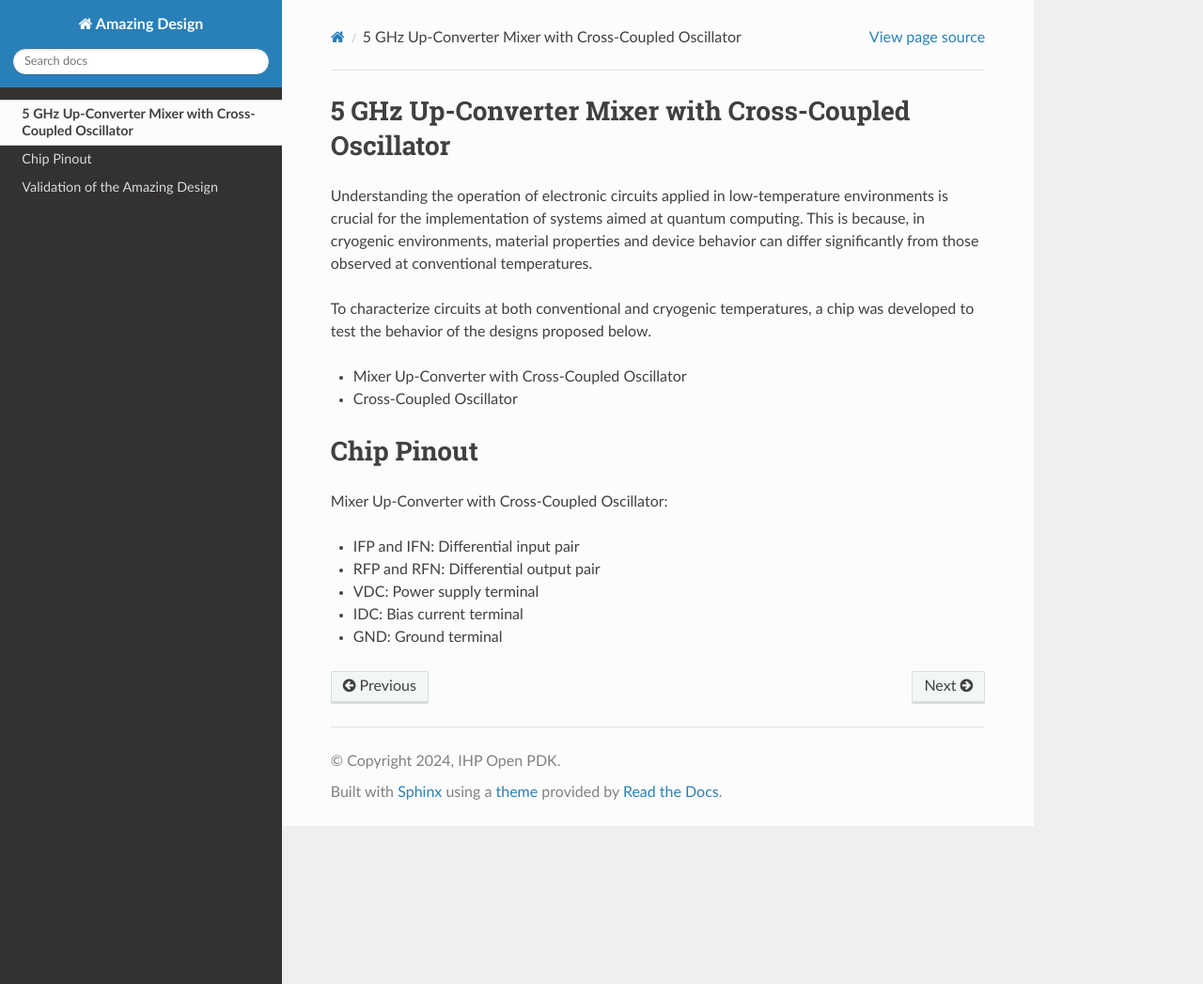
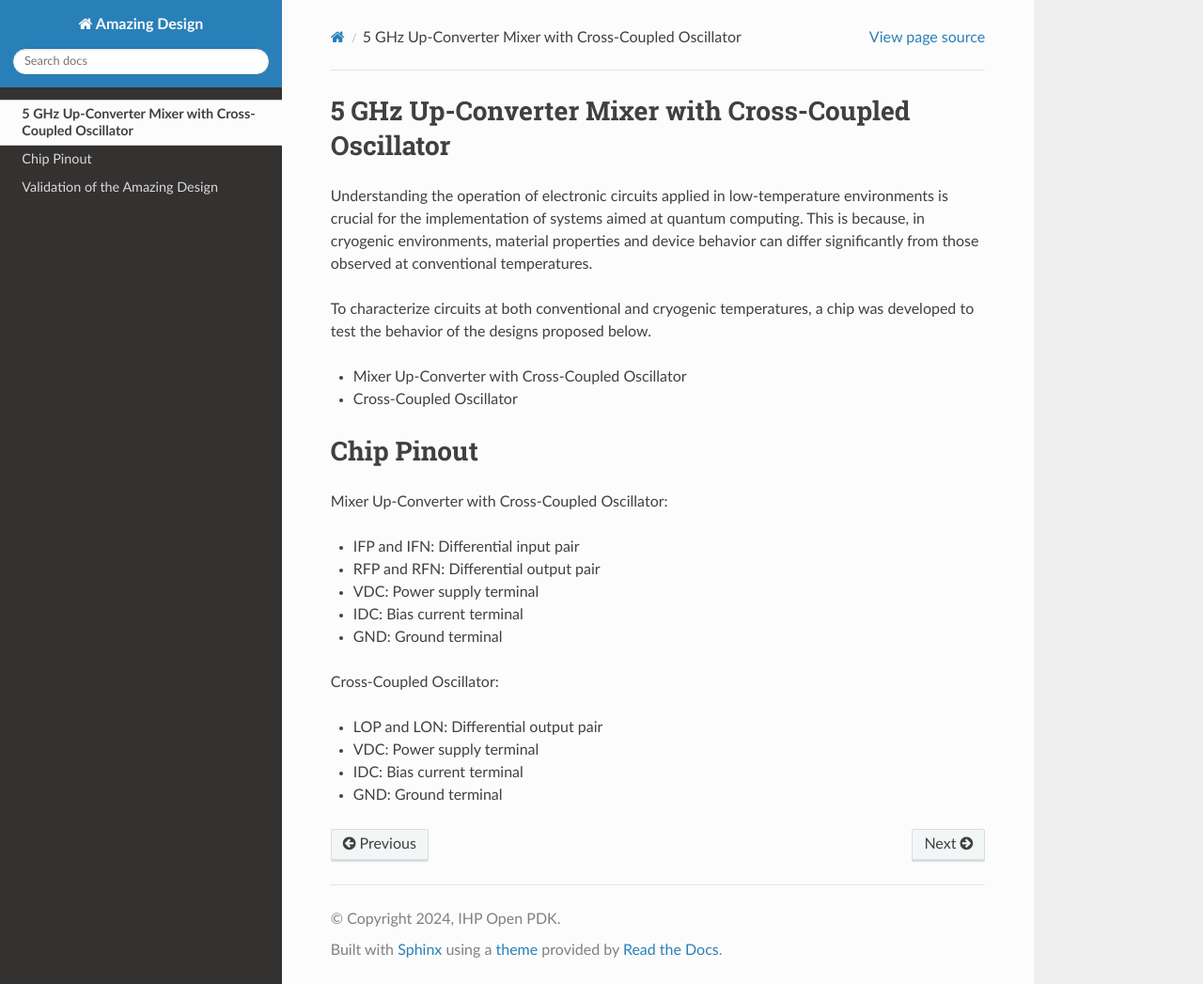
Before and after one commit to IHP-GmbH/TO_Apr2025, a Sphinx documentation site: the page built from ExampleDesign/doc/source/specification.rst, in a window 1280 px wide and 1047 px high. Shown: the whole window at 94% size. Built offline with Sphinx 7.4.7 and the Read the Docs theme 3.1.0, drawn with Linux system fonts in a browser that asks for light colours; pages that are not in the unit, such as notebooks, are missing from menus.

Commit message:
Update specification.rst

```diff
--- a/ExampleDesign/doc/source/specification.rst
+++ b/ExampleDesign/doc/source/specification.rst
@@ -18,3 +18,11 @@ Mixer Up-Converter with Cross-Coupled Oscillator:
 -	VDC: Power supply terminal
 -	IDC: Bias current terminal
 - GND: Ground terminal
+
+
+Cross-Coupled Oscillator:
+
+-	LOP and LON: Differential output pair
+-	VDC: Power supply terminal
+-	IDC: Bias current terminal
+- GND: Ground terminal
```
